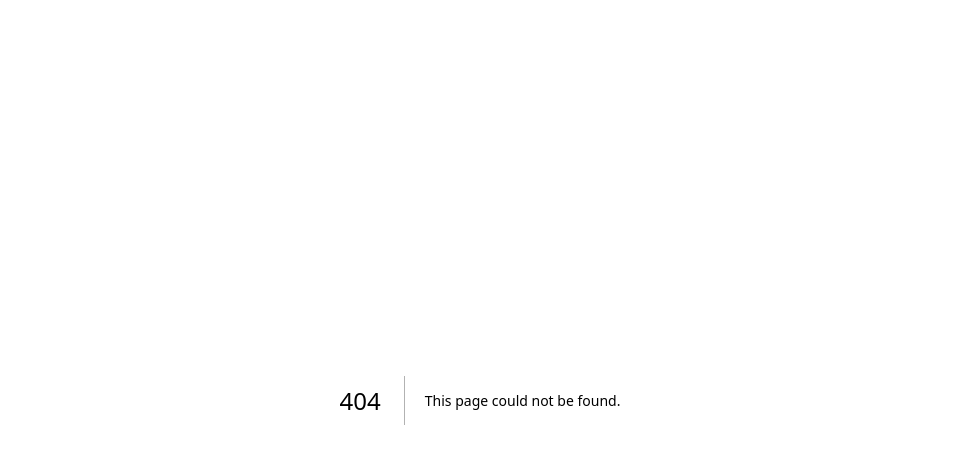
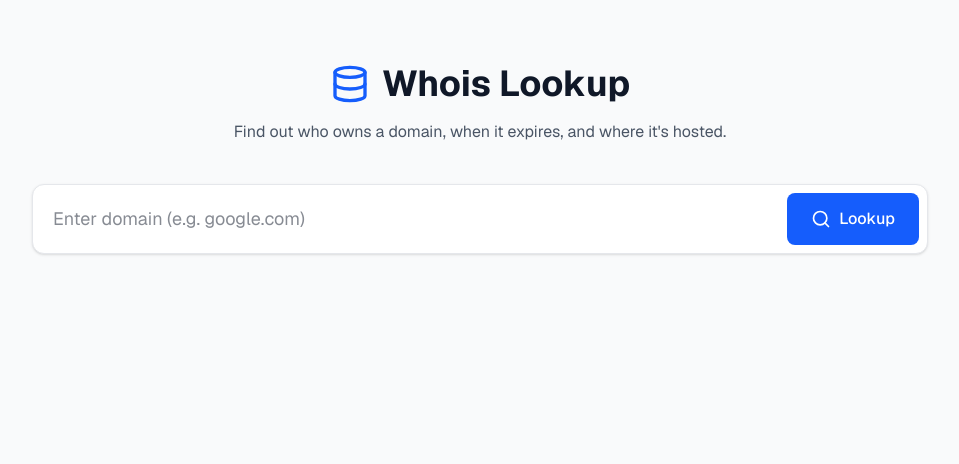
Before and after one commit to ashishjacob786/namedotify, a Next.js app: page /whois in a window 1280 px wide. Before the commit this address had no page. Shown: the top 464 px of the page, without its empty margins (160-1119 px from the left). Built offline with nearby package versions, Linux system fonts and the light colour scheme.

Commit message:
Added Whois Lookup tool

```diff
--- /dev/null
+++ b/src/app/api/whois/route.js
@@ -0,0 +1,18 @@
+import { NextResponse } from 'next/server';
+import whois from 'whois-json';
+
+export async function GET(request) {
+  const { searchParams } = new URL(request.url);
+  const domain = searchParams.get('domain');
+
+  if (!domain) {
+    return NextResponse.json({ error: 'Domain name is required' }, { status: 400 });
+  }
+
+  try {
+    const results = await whois(domain);
+    return NextResponse.json(results);
+  } catch (error) {
+    return NextResponse.json({ error: 'Failed to fetch Whois data' }, { status: 500 });
+  }
+}
--- /dev/null
+++ b/src/app/whois/page.js
@@ -0,0 +1,120 @@
+"use client";
+import React, { useState } from 'react';
+import axios from 'axios';
+import { Search, Database, Calendar, Server, Shield, Loader2 } from 'lucide-react';
+
+export default function WhoisPage() {
+  const [domain, setDomain] = useState('');
+  const [data, setData] = useState(null);
+  const [loading, setLoading] = useState(false);
+  const [error, setError] = useState('');
+
+  const lookupWhois = async () => {
+    if (!domain) return;
+    setLoading(true);
+    setError('');
+    setData(null);
+
+    try {
+      const response = await axios.get(`/api/whois?domain=${domain}`);
+      setData(response.data);
+    } catch (err) {
+      setError('Failed to fetch Whois data. Please check the domain name.');
+    } finally {
+      setLoading(false);
+    }
+  };
+
+  return (
+    <div className="min-h-screen bg-gray-50 text-gray-900 font-sans p-6">
+      <div className="max-w-4xl mx-auto">
+        {/* Header */}
+        <div className="text-center mb-10 mt-10">
+            <h1 className="text-4xl font-bold mb-4 flex items-center justify-center gap-3">
+                <Database className="text-blue-600 w-10 h-10" /> Whois Lookup
+            </h1>
+            <p className="text-gray-600">Find out who owns a domain, when it expires, and where it's hosted.</p>
+        </div>
+
+        {/* Search Box */}
+        <div className="bg-white p-2 rounded-xl shadow-sm border border-gray-200 flex gap-2 mb-8">
+            <input
+                type="text"
+                placeholder="Enter domain (e.g. google.com)"
+                className="flex-1 p-3 outline-none text-lg"
+                value={domain}
+                onChange={(e) => setDomain(e.target.value)}
+                onKeyDown={(e) => e.key === 'Enter' && lookupWhois()}
+            />
+            <button
+                onClick={lookupWhois}
+                disabled={loading}
+                className="bg-blue-600 text-white px-6 py-3 rounded-lg font-medium hover:bg-blue-700 transition flex items-center gap-2"
+            >
+                {loading ? <Loader2 className="animate-spin" /> : <Search size={20} />}
+                Lookup
+            </button>
+        </div>
+
+        {/* Results Area */}
+        {error && <div className="p-4 bg-red-50 text-red-700 rounded-lg border border-red-200">{error}</div>}
+
+        {data && (
+            <div className="bg-white rounded-xl shadow-sm border border-gray-200 overflow-hidden animate-in fade-in slide-in-from-bottom-4 duration-500">
+                <div className="bg-gray-50 p-4 border-b border-gray-200 font-semibold text-gray-700 flex justify-between items-center">
+                    <span>Results for {domain}</span>
+                    <span className="text-xs bg-green-100 text-green-700 px-2 py-1 rounded-full">Active</span>
+                </div>
+
+                <div className="grid grid-cols-1 md:grid-cols-2 gap-6 p-6">
+                    {/* Key Info Cards */}
+                    <div className="space-y-4">
+                        <div className="flex items-start gap-3">
+                            <Calendar className="w-5 h-5 text-blue-500 mt-1" />
+                            <div>
+                                <p className="text-sm text-gray-500">Created On</p>
+                                <p className="font-medium">{data.creationDate || data.creationDateRaw || 'N/A'}</p>
+                            </div>
+                        </div>
+                        <div className="flex items-start gap-3">
+                            <Calendar className="w-5 h-5 text-red-500 mt-1" />
+                            <div>
+                                <p className="text-sm text-gray-500">Expires On</p>
+                                <p className="font-medium">{data.registryExpiryDate || data.expiryDate || 'N/A'}</p>
+                            </div>
+                        </div>
+                        <div className="flex items-start gap-3">
+                            <Shield className="w-5 h-5 text-green-500 mt-1" />
+                            <div>
+                                <p className="text-sm text-gray-500">Registrar</p>
+                                <p className="font-medium">{data.registrar || 'N/A'}</p>
+                            </div>
+                        </div>
+                    </div>
+
+                    {/* Name Servers */}
+                    <div className="bg-gray-50 p-4 rounded-lg">
+                        <h3 className="text-sm font-semibold text-gray-500 mb-3 flex items-center gap-2">
+                            <Server size={16} /> Name Servers
+                        </h3>
+                        <ul className="space-y-1 text-sm">
+                            {Array.isArray(data.nameServer) ? data.nameServer.map((ns, i) => (
+                                <li key={i} className="text-gray-700 font-mono">{ns}</li>
+                            )) : <li className="text-gray-700 font-mono">{data.nameServer || 'N/A'}</li>}
+                        </ul>
+                    </div>
+                </div>
+
+                {/* Raw Data Toggle (Optional Details) */}
+                <div className="p-6 border-t border-gray-100">
+                    <h3 className="font-semibold mb-2">Raw Data</h3>
+                    <pre className="bg-gray-900 text-green-400 p-4 rounded-lg text-xs overflow-x-auto h-64">
+                        {JSON.stringify(data, null, 2)}
+                    </pre>
+                </div>
+            </div>
+        )}
+      </div>
+    </div>
+  );
+}
```
